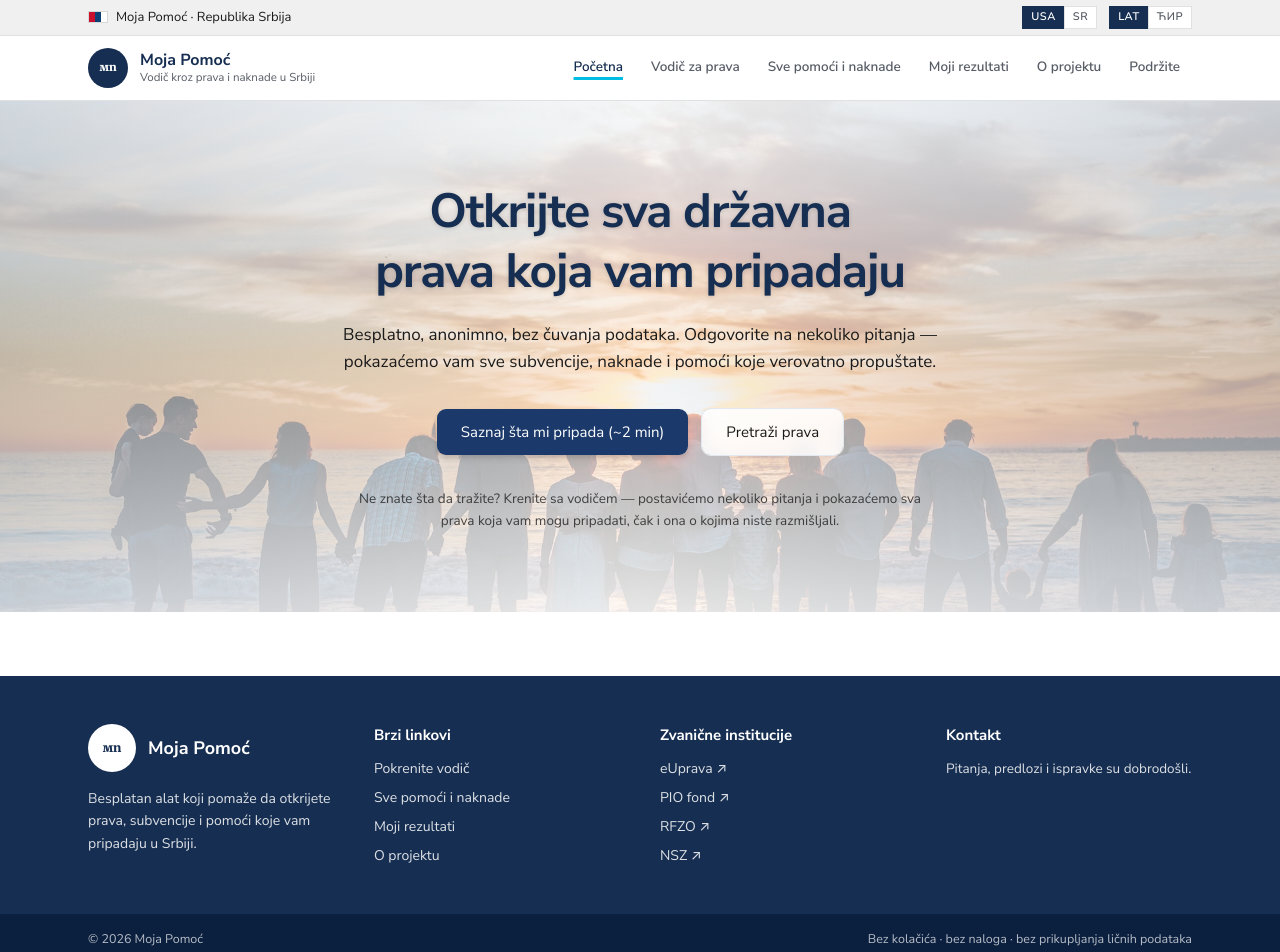
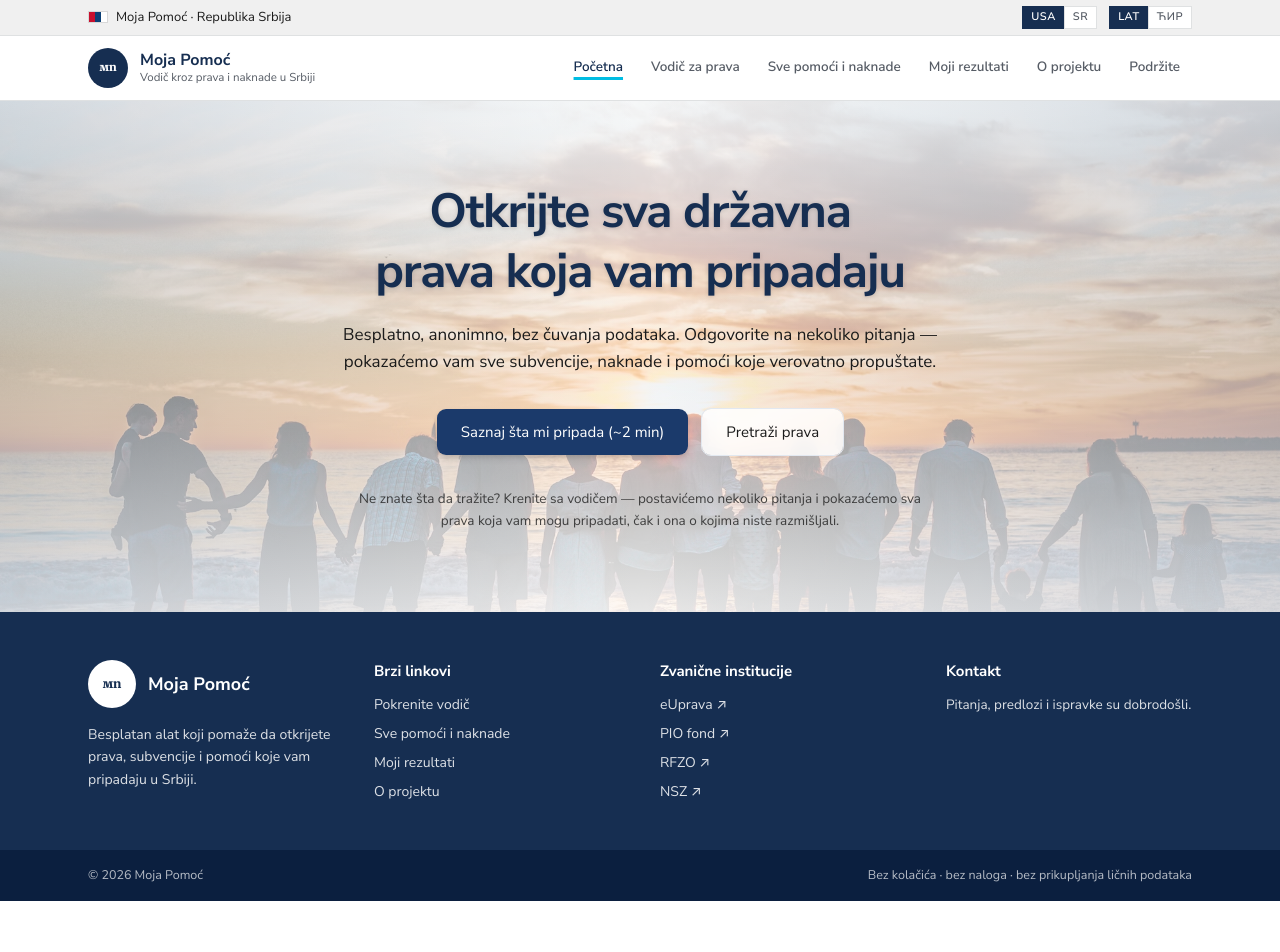
Before and after one commit to vokic/moja-pomoc, a React (Vite) app: page / in a window 1280 px wide. Shown: the top 952 px of the page. After the commit the page ends 901 px from the top, so only its background shows below. Built offline with nearby package versions, Linux system fonts and the light colour scheme; a web font is replaced by a local one.

Commit message:
[layout] uklonjen mt-16 sa Usa i Sr footer - to je bila bela traka iznad footera

```diff
--- a/src/components/layout/index.tsx
+++ b/src/components/layout/index.tsx
@@ -142,7 +142,7 @@ function UsaHeader() {
 
 function UsaFooter() {
   return (
-    <footer className="mt-16">
+    <footer>
       <div className="bg-[#162e51] text-white">
         <div className="mx-auto max-w-6xl px-6 py-12">
           <div className="grid grid-cols-1 gap-10 md:grid-cols-4">
@@ -339,7 +339,7 @@ function SrHeader() {
 
 function SrFooter() {
   return (
-    <footer className="mt-16" style={{ fontFamily: '"PT Sans", system-ui, sans-serif' }}>
+    <footer style={{ fontFamily: '"PT Sans", system-ui, sans-serif' }}>
       <div className="bg-[#0A1A33] text-white">
         <div className="mx-auto max-w-6xl px-6 py-12">
           <div className="grid grid-cols-1 gap-10 md:grid-cols-4">
```
